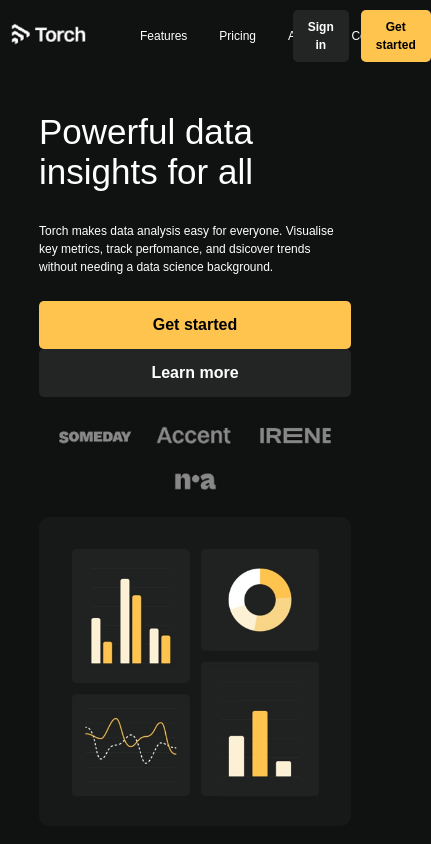
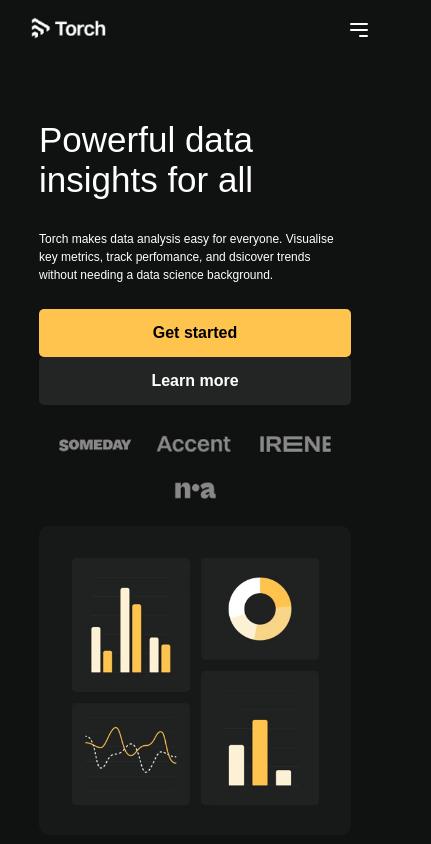
Before and after one commit to AlexanderMenshikoff/business_proj, a Next.js app: page / in a window 390 px wide. Shown: the top 844 px of the page, 431 px wide, since content can reach past the window. Built offline with nearby package versions, Linux system fonts and the light colour scheme.

Commit message:
added adaptive design & burger menu

```diff
--- a/src/app/components/NavigationPanel.tsx
+++ b/src/app/components/NavigationPanel.tsx
@@ -1,41 +1,59 @@
+"use client"
+
+import { useState } from 'react';
 import Button from './Button';
 import Logo from './Logo';
 
 const NavigationPanel = () => {
+  const [isMenuOpen, setIsMenuOpen] = useState(false);
+
+  const toggleMenu = () => {
+    setIsMenuOpen((prev) => !prev);
+  };
+
   return (
-    <nav className="flex w-[100vw] justify-between items-center mt-[10px]">
-      <div className="flex gap-10">
-        <Logo/>
+    <nav className=" flex w-[90vw]  justify-between items-center mt-[10px] mb-[20px] sm:[100vw] md:ml-[30px] md:mr-[30px] lg:ml-[50px] lg:mr-[50px] xl:ml-[80px] xl:mr-[90px] 2xl:ml-0 2xl:mr-0">
+      <div className="flex gap-10 items-center">
+        <Logo />
+        <div className="hidden md:flex">
           <ul className="flex gap-8 items-center">
-          <li className="text-[12px]">
-            <a>Features</a>
-          </li>
-          <li className="text-[12px]">
-            <a>Pricing</a>
-          </li>
-          <li className="text-[12px]">
-            <a>About</a>
-          </li>
-          <li className="text-[12px]">
-            <a>Contact</a>
-          </li>
+            <li className="text-[12px] cursor-pointer"><a>Features</a></li>
+            <li className="text-[12px] cursor-pointer"><a>Pricing</a></li>
+            <li className="text-[12px] cursor-pointer"><a>About</a></li>
+            <li className="text-[12px] cursor-pointer"><a>Contact</a></li>
           </ul>
         </div>
+      </div>
 
-      <div className="flex gap-3">
+      <button onClick={toggleMenu} className="md:hidden focus:outline-none">
+        <svg xmlns="http://www.w3.org/2000/svg" fill="none" viewBox="0 0 24 24" strokeWidth={2} stroke="currentColor" className="w-6 h-6">
+          <path strokeLinecap="round" strokeLinejoin="round" d="M4 6h16M4 12h16m-7 6h7" />
+        </svg>
+      </button>
+
+      {isMenuOpen && (
+        <div className="absolute top-16 left-0 right-0 bg-[#101211] shadow-lg md:hidden">
+          <ul className="flex flex-col items-center p-4">
+            <li className="text-[15px] py-2"><a>Features</a></li>
+            <li className="text-[15px] py-2"><a>Pricing</a></li>
+            <li className="text-[15px] py-2"><a>About</a></li>
+            <li className="text-[15px] py-2"><a>Contact</a></li>
+          </ul>
+        </div>
+      )}
+
+      {!isMenuOpen && (
+        <div className="hidden md:flex gap-3">
           <Button
-          className={
-            'rounded-[5px] bg-[#232524] py-[8px] px-[15px] cursor-pointer text-[12px] font-bold'
-          }
+            className={'rounded-[5px] bg-[#232524] py-[8px] px-[15px] cursor-pointer text-[12px] font-bold'}
             text={'Sign in'}
           />
           <Button
-          className={
-            'rounded-[5px] bg-[#ffc44e] py-[8px] px-[15px] cursor-pointer text-black text-[12px] font-bold'
-          }
+            className={'rounded-[5px] bg-[#ffc44e] py-[8px] px-[15px] cursor-pointer text-black text-[12px] font-bold'}
             text={'Get started'}
           />
         </div>
+      )}
     </nav>
   );
 };
```
Lines whose indentation alone changed are shown as unchanged.
